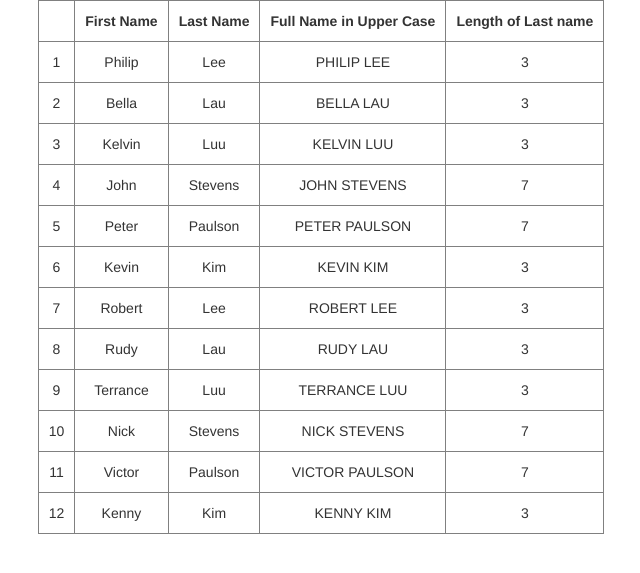
After one commit to wiredecho/PHP_basics, a PHP site: page /PHP_html_table.php in a window 1280 px wide. The commit adds this page. Shown: the top 573 px of the page, without its empty margins (319-959 px from the left). Run offline with PHP 8.4, Linux system fonts and the light colour scheme.

Commit message:
draw_stars and html_table

```diff
--- a/PHP_draw_stars.php
+++ b/PHP_draw_stars.php
@@ -28,4 +28,7 @@
 ?>
 
 
+
+
+
 </body>
--- /dev/null
+++ b/PHP_html_table.php
@@ -0,0 +1,80 @@
+<!DOCTYPE html>
+<html>
+	<head>
+		<title>HTML TABLE PHP</title>
+		<!-- bootstrap -->
+		<!-- Latest compiled and minified CSS -->
+		<link rel="stylesheet" href="https://maxcdn.bootstrapcdn.com/bootstrap/3.3.7/css/bootstrap.min.css" integrity="sha384-BVYiiSIFeK1dGmJRAkycuHAHRg32OmUcww7on3RYdg4Va+PmSTsz/K68vbdEjh4u" crossorigin="anonymous">
+
+		<!-- Optional theme -->
+		<link rel="stylesheet" href="https://maxcdn.bootstrapcdn.com/bootstrap/3.3.7/css/bootstrap-theme.min.css" integrity="sha384-rHyoN1iRsVXV4nD0JutlnGaslCJuC7uwjduW9SVrLvRYooPp2bWYgmgJQIXwl/Sp" crossorigin="anonymous">
+
+		<!-- Latest compiled and minified JavaScript -->
+		<script src="https://maxcdn.bootstrapcdn.com/bootstrap/3.3.7/js/bootstrap.min.js" integrity="sha384-Tc5IQib027qvyjSMfHjOMaLkfuWVxZxUPnCJA7l2mCWNIpG9mGCD8wGNIcPD7Txa" crossorigin="anonymous"></script>
+
+
+
+	</head>
+
+	<style>
+		td,th{
+			padding:10px;
+		}
+	</style>
+
+	<body>
+
+	<div class="container">
+
+
+	<?php
+
+		$users = array(
+			array('first_name' => 'Philip', 'last_name'=> 'Lee'),
+			array('first_name' => 'Bella', 'last_name'=>'Lau'),
+			array('first_name' => 'Kelvin', 'last_name'=>'Luu'),
+			array('first_name' => 'John', 'last_name'=> 'Stevens'),
+			array('first_name' => 'Peter', 'last_name'=>'Paulson'),
+			array('first_name' => 'Kevin', 'last_name'=>'Kim'),
+			array('first_name' => 'Robert', 'last_name'=> 'Lee'),
+			array('first_name' => 'Rudy', 'last_name'=>'Lau'),
+			array('first_name' => 'Terrance', 'last_name'=>'Luu'),
+			array('first_name' => 'Nick', 'last_name'=> 'Stevens'),
+			array('first_name' => 'Victor', 'last_name'=>'Paulson'),
+			array('first_name' => 'Kenny', 'last_name'=>'Kim')
+		);
+
+
+
+		echo "<table border='1' align='center'>";
+
+		echo"<tr>";
+			echo "<th align='center'></th>";
+	      	echo "<th align='center'>First Name</th>";
+	        echo "<th align='center'>Last Name</th>";
+	        echo "<th align='center'>Full Name in Upper Case</th>";
+	        echo "<th align='center'>Length of Last name</th>";
+
+
+		echo"</tr>";
+
+		for($tr=1;$tr<=count($users);$tr++){
+
+		    echo "<tr>";
+
+	    		//this will echo the row number.
+	        	echo "<td align='center'>".$tr."</td>";
+	      		echo "<td align='center'>".$users[$tr-1]['first_name']."</td>";
+	        	echo "<td align='center'>".$users[$tr-1]['last_name']."</td>";
+	        	echo "<td align='center'>".strtoupper($users[$tr-1]['first_name'])." ".strtoupper($users[$tr-1]['last_name'])."</td>";
+	        	echo "<td align='center'>".strlen($users[$tr-1]['last_name'])."</td>";
+
+		    echo "</tr>";
+		}
+
+		echo "</table>";
+	?>
+	</div>
+
+	</body>
+</html>
--- a/PHP_multiplication_table.php
+++ b/PHP_multiplication_table.php
@@ -32,8 +32,8 @@
 
 
 	<?php
-	$rows = 12; // amount of table rows
-	$cols = 12;// amount of table columns
+	$rows = 100; // amount of table rows
+	$cols = 100;// amount of table columns
 
 	echo "<table border='1'>";
 
```
